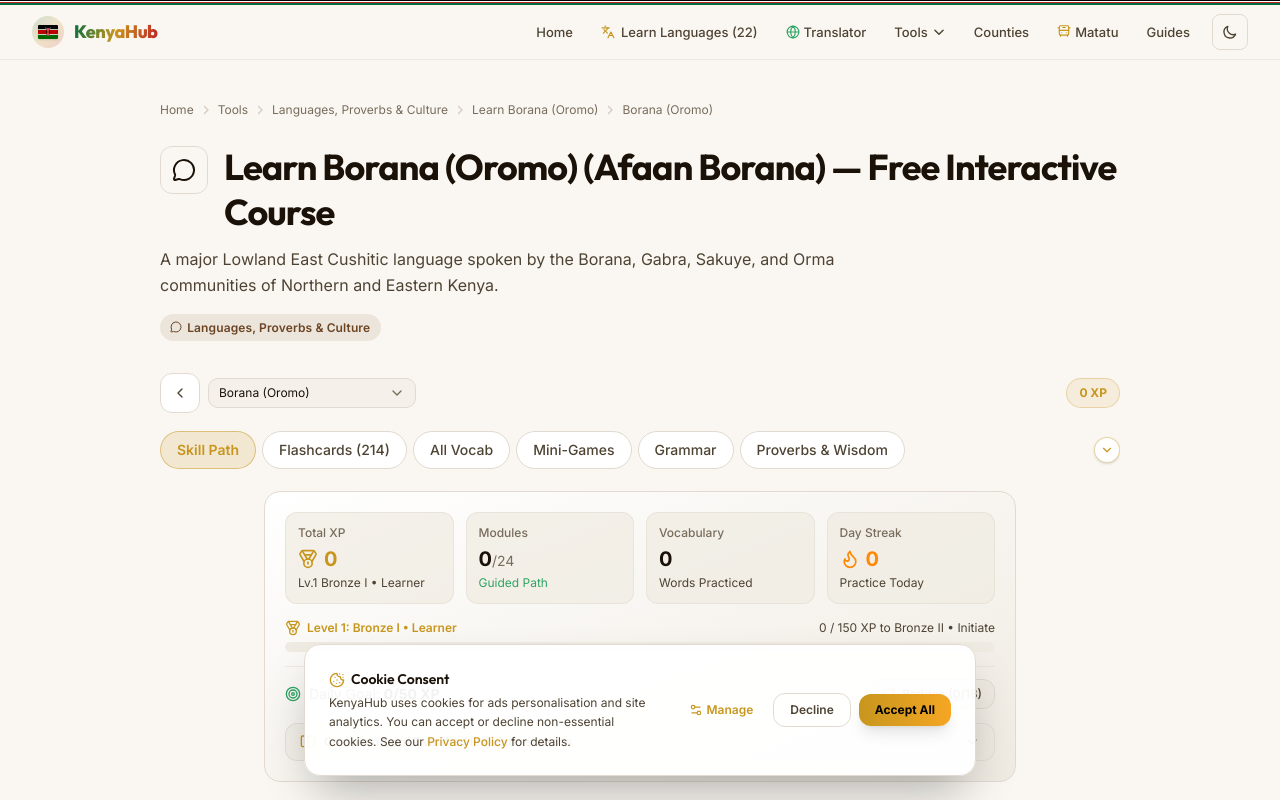
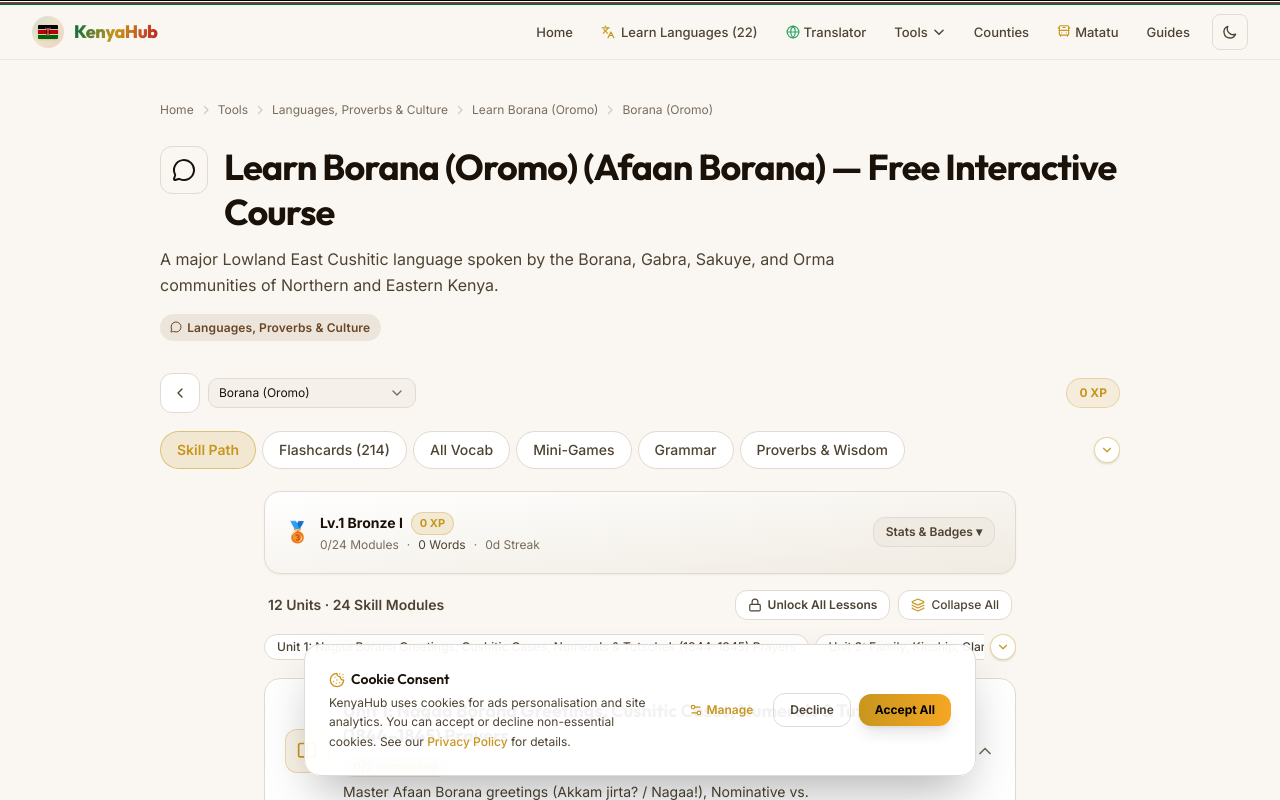
Before and after one commit to AndySamOmolo/Kenya-Hub, a Next.js app in the folder kenyahub/: page /tools/learn/borana/ in a window 1280 px wide. Shown: the top 800 px of the page. Built offline with nearby package versions, Linux system fonts and the light colour scheme.

Commit message:
Made improvements to web and app ui

```diff
--- a/kenyahub/reports/tool-audit.json
+++ b/kenyahub/reports/tool-audit.json
@@ -1,5 +1,5 @@
 {
-  "generatedAt": "2026-11-11T12:32:40.949Z",
+  "generatedAt": "2026-11-11T13:18:19.202Z",
   "registryCount": 25,
   "routeCount": 25,
   "okCount": 25,
--- a/kenyahub/src/app/page.tsx
+++ b/kenyahub/src/app/page.tsx
@@ -118,8 +118,8 @@ export default function HomePage() {
                     <span className="absolute inline-flex h-full w-full animate-ping rounded-full bg-kenya-green opacity-75" />
                     <span className="relative inline-flex h-1.5 w-1.5 rounded-full bg-kenya-green-light" />
                   </span>
-                  <span className="text-[0.6875rem] sm:text-xs font-semibold text-gold tracking-tight sm:tracking-wide">
-                    22 Kenyan Languages · {TOOLS.length} Interactive Tools · 47 Counties
+                  <span className="text-[0.65rem] sm:text-xs font-semibold text-gold tracking-tight sm:tracking-wide whitespace-nowrap">
+                    22 Languages · {TOOLS.length} Interactive Tools · 47 Counties
                   </span>
                 </div>
               </div>
--- a/kenyahub/src/components/learn/SkillTree.tsx
+++ b/kenyahub/src/components/learn/SkillTree.tsx
@@ -50,6 +50,7 @@ export default function SkillTree({
     Object.fromEntries(units.map((u) => [u.id, true]))
   );
   const [showAchievements, setShowAchievements] = useState(false);
+  const [showDashboard, setShowDashboard] = useState(false);
   const [achCategory, setAchCategory] = useState<string>("all");
 
   const allExpanded = units.every((u) => expandedUnits[u.id] !== false);
@@ -84,11 +85,59 @@ export default function SkillTree({
 
   return (
     <div className="mx-auto max-w-3xl px-0 sm:px-2 pb-8">
-      {/* ─── Progress & Sources Dashboard ─── */}
-      <div className="mb-6">
-        <div className="rounded-2xl border border-border bg-gradient-to-br from-bg-card to-bg-elevated p-4 sm:p-5">
-          {/* Responsive 2x2 on Mobile / 4-col on Desktop Stats Grid (No Heart System) */}
-          <div className="grid grid-cols-2 sm:grid-cols-4 gap-2.5 sm:gap-3">
+      {/* ─── Sleek Compact Progress Bar (Collapsible on Mobile) ─── */}
+      <div className="mb-4">
+        <div className="rounded-2xl border border-border bg-gradient-to-br from-bg-card to-bg-elevated p-3.5 sm:p-5 shadow-xs transition-all">
+          {/* Always-visible compact overview row */}
+          <div className="flex items-center justify-between gap-3 flex-wrap">
+            <div className="flex items-center gap-2.5 min-w-0">
+              <span className="text-xl shrink-0">{levelInfo.current.icon}</span>
+              <div className="min-w-0">
+                <div className="flex items-center gap-2 flex-wrap">
+                  <span className="text-xs sm:text-sm font-bold text-text-primary">
+                    Lv.{levelInfo.current.level} {levelInfo.current.title.split("•")[0].trim()}
+                  </span>
+                  <span className="inline-flex items-center px-2 py-0.5 rounded-full text-[0.6875rem] font-bold bg-gold/15 text-gold border border-gold/30">
+                    {progress.xp} XP
+                  </span>
+                </div>
+                <div className="flex items-center gap-2 text-[0.6875rem] sm:text-xs text-text-muted mt-0.5 flex-wrap">
+                  <span>{completedSkills}/{totalSkills} Modules</span>
+                  <span>·</span>
+                  <span className="text-text-secondary">{progress.wordsLearned.length} Words</span>
+                  <span>·</span>
+                  <span className={progress.streak > 0 ? "text-orange-400 font-semibold" : "text-text-muted"}>
+                    {progress.streak}d Streak
+                  </span>
+                </div>
+              </div>
+            </div>
+
+            <div className="flex items-center gap-1.5 shrink-0">
+              {dueReviewCount > 0 && (
+                <button
+                  onClick={onStartReview}
+                  className="flex items-center gap-1 rounded-xl bg-gold/15 border border-gold/40 px-2.5 py-1 text-xs font-semibold text-gold hover:bg-gold/25 transition-colors cursor-pointer"
+                >
+                  <Sparkles className="h-3 w-3" />
+                  <span>Review ({dueReviewCount})</span>
+                </button>
+              )}
+              <button
+                type="button"
+                onClick={() => setShowDashboard(!showDashboard)}
+                className="flex items-center gap-1 px-3 py-1.5 rounded-xl border border-border bg-bg-elevated hover:bg-border/60 text-xs font-semibold text-text-secondary hover:text-text-primary transition-all cursor-pointer"
+              >
+                <span>{showDashboard ? "Hide Stats ▴" : "Stats & Badges ▾"}</span>
+              </button>
+            </div>
+          </div>
+
+          {/* Expanded detailed statistics */}
+          {showDashboard && (
+            <div className="mt-4 pt-4 border-t border-border/50 animate-in fade-in duration-200">
+              {/* Responsive 2x2 on Mobile / 4-col on Desktop Stats Grid */}
+              <div className="grid grid-cols-2 sm:grid-cols-4 gap-2.5 sm:gap-3">
             {/* 1. Total XP */}
             <div className="rounded-xl bg-bg-elevated/70 border border-border/60 p-3 flex flex-col justify-between">
               <span className="text-xs font-medium text-text-muted">Total XP</span>
@@ -226,6 +275,8 @@ export default function SkillTree({
                 ))}
               </ul>
             </details>
+          )}
+            </div>
           )}
         </div>
 
```
Also changed, not shown: 1 other file (tests, documents, lock files or other folders).
